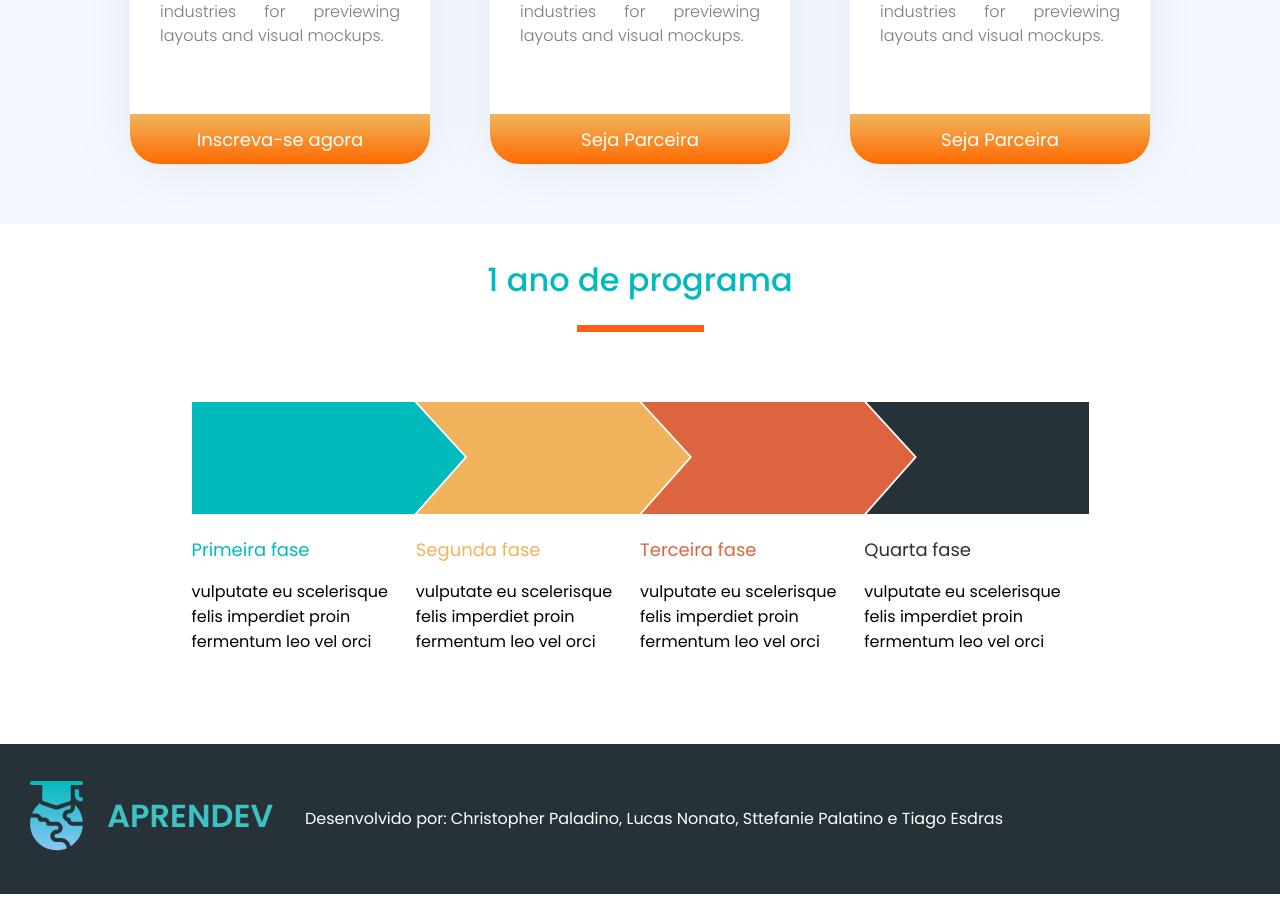
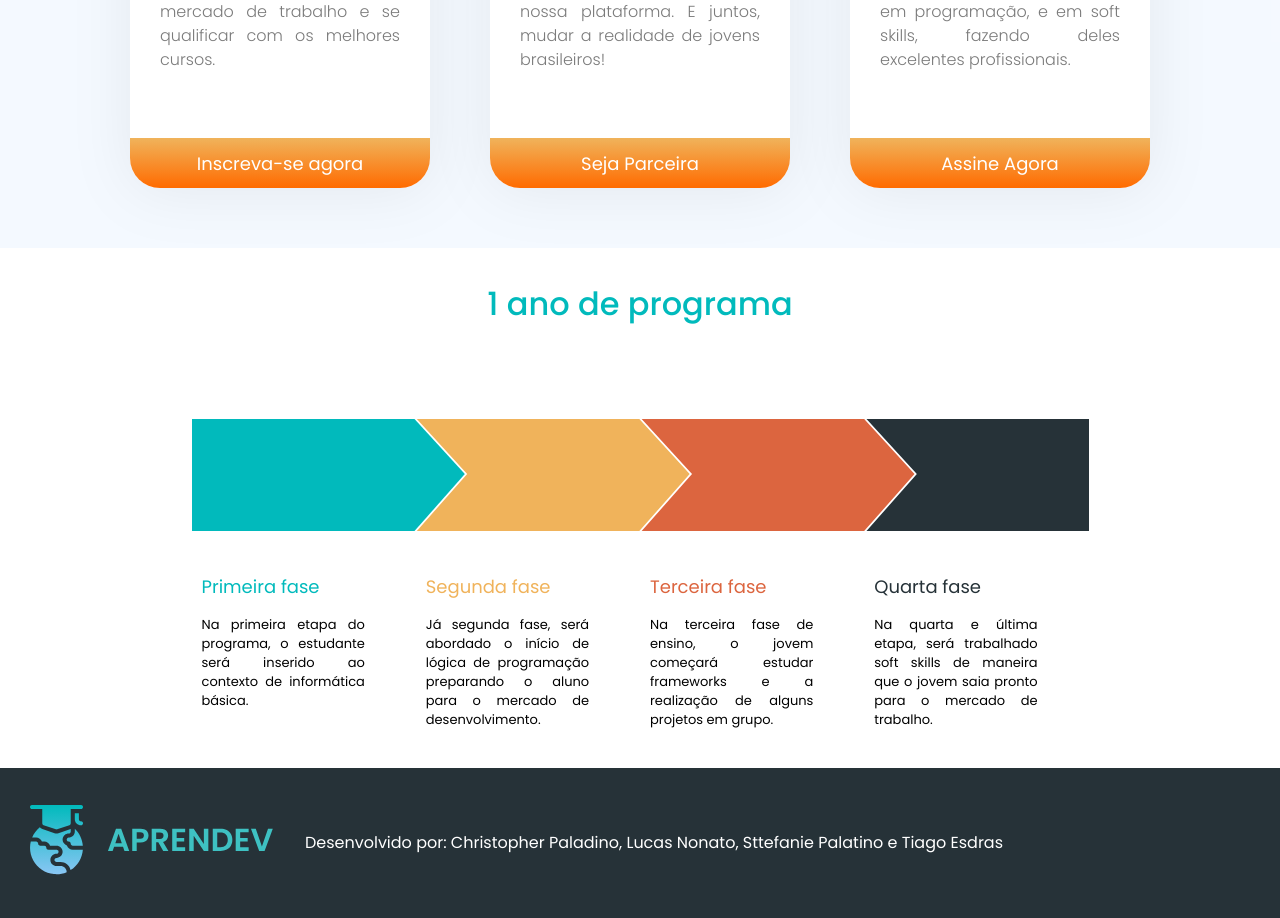
Before and after one commit to TiagoEsdras/aprendev, a React (Create React App) app: page / in a window 1280 px wide. Shown: the part 1229-2147 px from the top of the page. Before the commit the page ends 2123 px from the top, so only its background shows below. Built offline with nearby package versions, Linux system fonts and the light colour scheme.

Commit message:
Commit final

```diff
--- a/src/App.css
+++ b/src/App.css
@@ -185,6 +185,7 @@
 }
 
 .profile-btn {
+  margin-bottom: 0;
   font-family: Poppins;
   font-style: normal;
   font-weight: normal;
@@ -219,8 +220,9 @@
   width: 897px
 }
 
-.title-fases {
-  margin-bottom: 20px;
+.fases {
+  margin: 20px 10px;
+  width: 224px;
 }
 
 .firts-step {
@@ -359,3 +361,12 @@
 select {
   color: #ccc;
 }
+
+.text-etapas {
+  width: 80%;
+  text-align: justify;
+  font-style: normal;
+  font-weight: normal;
+  font-size: 13px;
+  line-height: 19px;
+}
--- a/src/Components/Profile.js
+++ b/src/Components/Profile.js
@@ -22,7 +22,7 @@
             </div>
             <div>
               <p class="profile-text">
-                Lorem ipsum is placeholder text commonly used in the graphic, print, and publishing industries for previewing layouts and visual mockups.
+              Seja um Jovem Aprendev! Nosso programa é para você que deseja entrar no mercado de trabalho e se qualificar com os melhores cursos.
               </p>
               <div>
                 <button class="profile-btn" onClick={() => handlerClickStudent()}>Inscreva-se agora</button>
@@ -39,7 +39,7 @@
             </div>
             <div>
               <p class="profile-text">
-                Lorem ipsum is placeholder text commonly used in the graphic, print, and publishing industries for previewing layouts and visual mockups.
+                Tem uma ONG e deseja ser nosso parceiro? Faça seu cadastro hoje mesmo na nossa plataforma. E juntos, mudar a realidade de jovens brasileiros!
               </p>
               <div>
                 <button class="profile-btn" onClick={() => handlerClickONG()}>Seja Parceira</button>
@@ -56,10 +56,10 @@
             </div>
             <div>
               <p class="profile-text">
-                Lorem ipsum is placeholder text commonly used in the graphic, print, and publishing industries for previewing layouts and visual mockups.
+                Temos uma ampla base de alunos altamente capacitados em hard skills em programação, e em soft skills, fazendo deles excelentes profissionais.
               </p>
               <div>
-                <button class="profile-btn" onClick={() => handlerClickCompany()}>Seja Parceira</button>
+                <button class="profile-btn" onClick={() => handlerClickCompany()}>Assine Agora</button>
               </div>
             </div>
           </div>
--- a/src/Components/TechPath.js
+++ b/src/Components/TechPath.js
@@ -13,43 +13,43 @@
           <img src={techpath} alt="trilha de sucesso" />
         </div>
         <div class="tech-path-fases">
-          <div class="title-fases">
+          <div class="fases">
             <div>
               <h2 class="firts-step">Primeira fase</h2>
             </div>
             <div>
-              <p>
-                vulputate eu scelerisque felis imperdiet proin fermentum leo vel orci
+              <p class="text-etapas">
+                Na primeira etapa do programa, o estudante será inserido ao contexto de informática básica.
               </p>
             </div>
           </div>
-          <div class="title-fases">
+          <div class="fases">
             <div>
               <h2 class="second-step">Segunda fase</h2>
             </div>
             <div>
-              <p>
-                vulputate eu scelerisque felis imperdiet proin fermentum leo vel orci
+              <p class="text-etapas">
+                Já segunda fase, será abordado o início de lógica de programação preparando o aluno para o mercado de desenvolvimento.
               </p>
             </div>
           </div>
-          <div class="title-fases">
+          <div class="fases">
             <div>
               <h2 class="third-step">Terceira fase</h2>
             </div>
             <div>
-              <p>
-                vulputate eu scelerisque felis imperdiet proin fermentum leo vel orci
+              <p class="text-etapas">
+                Na terceira fase de ensino, o jovem começará estudar frameworks e a realização de alguns projetos em grupo.
               </p>
             </div>
           </div>
-          <div class="title-fases">
+          <div class="fases">
             <div>
               <h2 class="fourth-step">Quarta fase</h2>
             </div>
             <div>
-              <p>
-                vulputate eu scelerisque felis imperdiet proin fermentum leo vel orci
+              <p class="text-etapas">
+                Na quarta e última etapa, será trabalhado soft skills de maneira que o jovem saia pronto para o mercado de trabalho.
               </p>
             </div>
           </div>
```
Also changed, not shown: 1 other file (tests, documents, lock files or other folders).
